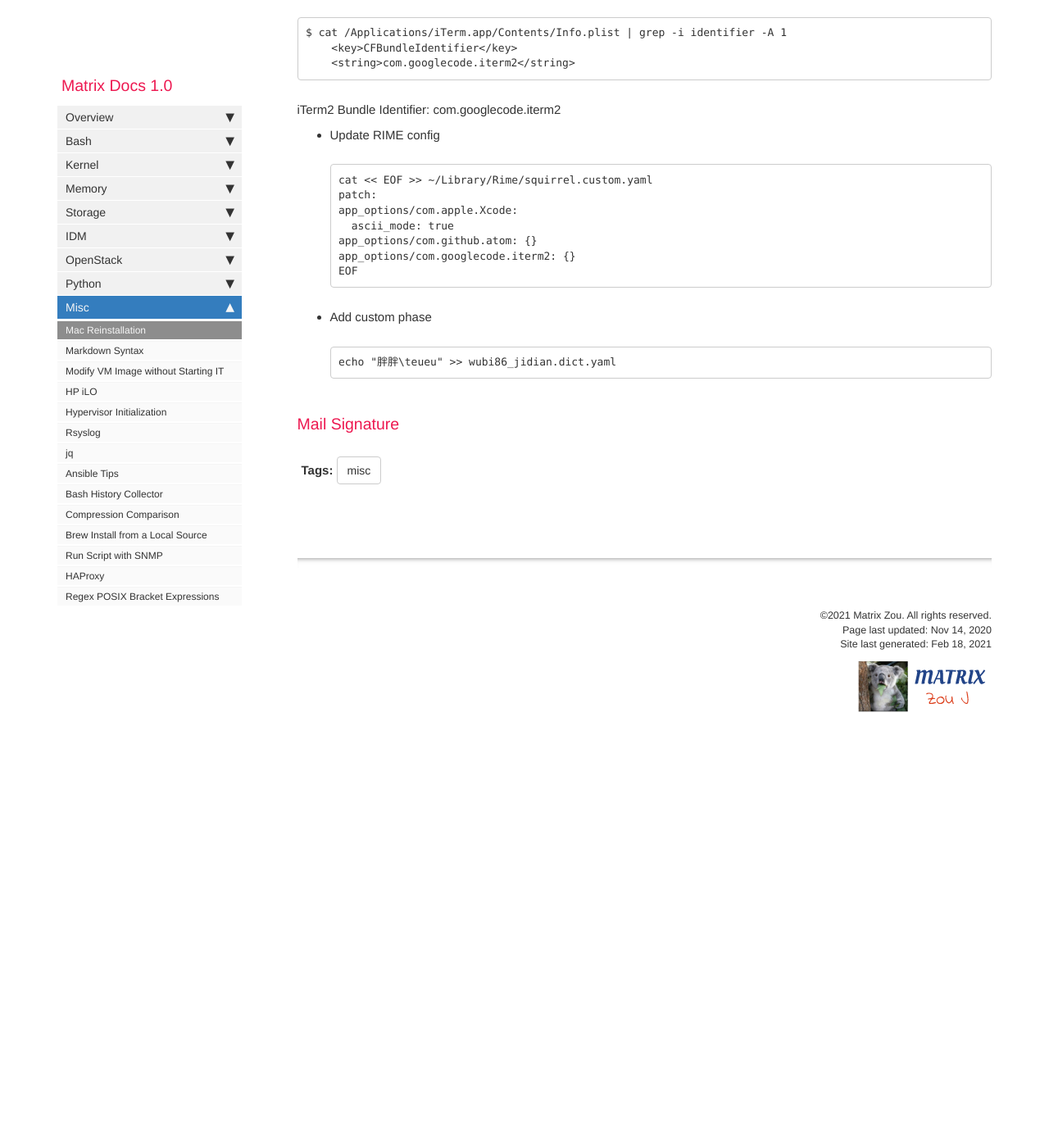
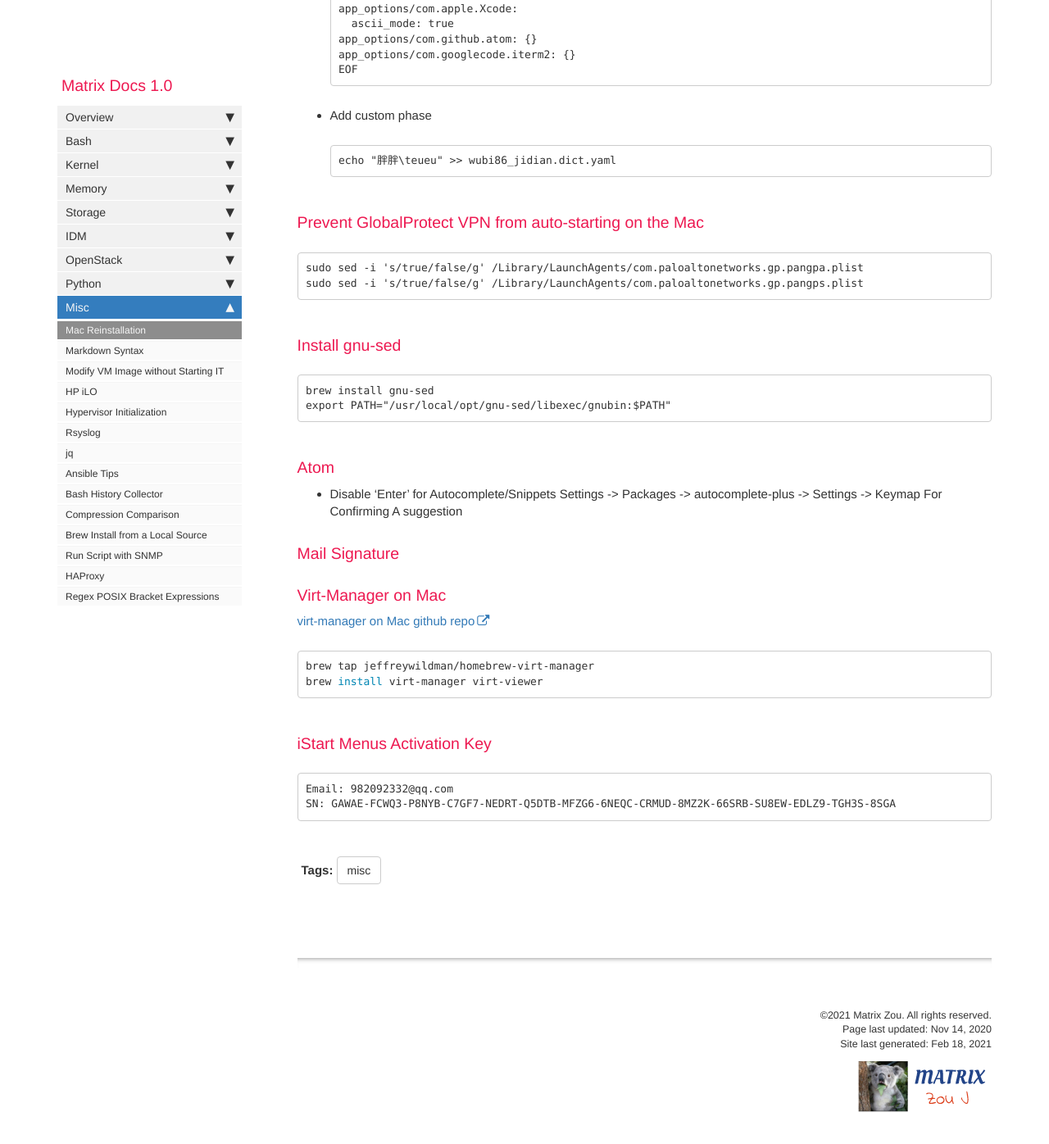
Before and after one commit to matrixzj/documentations, a Jekyll site: the page built from pages/misc/misc_mac_reinstallation_steps.md, in a window 1280 px wide and 1400 px high, scrolled down 2465 px. Shown: the top 1396 px of the window at 82% size. Built offline with Jekyll 4.4.1, drawn with Linux system fonts in a browser that asks for light colours; comment, search, counter and statistics services are not loaded; before the commit the page ends 3406 px from its top, so only the background shows below that; some of the changed text lies outside the part shown.

Commit message:
There are        1 files have been modified at 2021-02-18 10:02:21 . 	-rw-r--r--  1 jzou  staff  3257 Feb 18 09:59 pages/misc/misc_mac_reinstallation_steps.md No files have been added. No files have been deleted. No file type has been changed.

````diff
--- a/pages/misc/misc_mac_reinstallation_steps.md
+++ b/pages/misc/misc_mac_reinstallation_steps.md
@@ -35,21 +35,6 @@
 git config --global user.email matrix.zj@gmail.com
 ```
 
-### Virt-Manager on Mac
-[virt-manager on Mac github repo](https://github.com/jeffreywildman/homebrew-virt-manager)
-
-```bash
-brew tap jeffreywildman/homebrew-virt-manager
-brew install virt-manager virt-viewer
-```
-
-### iStart Menus Activation Key
-
-```bash
-Email: 982092332@qq.com
-SN: GAWAE-FCWQ3-P8NYB-C7GF7-NEDRT-Q5DTB-MFZG6-6NEQC-CRMUD-8MZ2K-66SRB-SU8EW-EDLZ9-TGH3S-8SGA
-```
-
 ### Set New Hostname
 
 ```bash
@@ -59,7 +44,6 @@
 dscacheutil -flushcache
 ```
 reboot to take it in effect
-
 
 ### Enable utf-8 for iTerm
 
@@ -117,6 +101,38 @@
 echo "胖胖\teueu" >> wubi86_jidian.dict.yaml
 ```
 
+### Prevent GlobalProtect VPN from auto-starting on the Mac
+```
+sudo sed -i 's/true/false/g' /Library/LaunchAgents/com.paloaltonetworks.gp.pangpa.plist
+sudo sed -i 's/true/false/g' /Library/LaunchAgents/com.paloaltonetworks.gp.pangps.plist
+```
+
+### Install gnu-sed
+```
+brew install gnu-sed
+export PATH="/usr/local/opt/gnu-sed/libexec/gnubin:$PATH"
+```
+
+### Atom
+- Disable ‘Enter’ for Autocomplete/Snippets
+  Settings -> Packages -> autocomplete-plus -> Settings -> Keymap For Confirming A suggestion
+
+
 ### Mail Signature
 
+### Virt-Manager on Mac
+[virt-manager on Mac github repo](https://github.com/jeffreywildman/homebrew-virt-manager)
+
+```bash
+brew tap jeffreywildman/homebrew-virt-manager
+brew install virt-manager virt-viewer
+```
+
+### iStart Menus Activation Key
+
+```bash
+Email: 982092332@qq.com
+SN: GAWAE-FCWQ3-P8NYB-C7GF7-NEDRT-Q5DTB-MFZG6-6NEQC-CRMUD-8MZ2K-66SRB-SU8EW-EDLZ9-TGH3S-8SGA
+```
+
 {% include links.html %}
````
